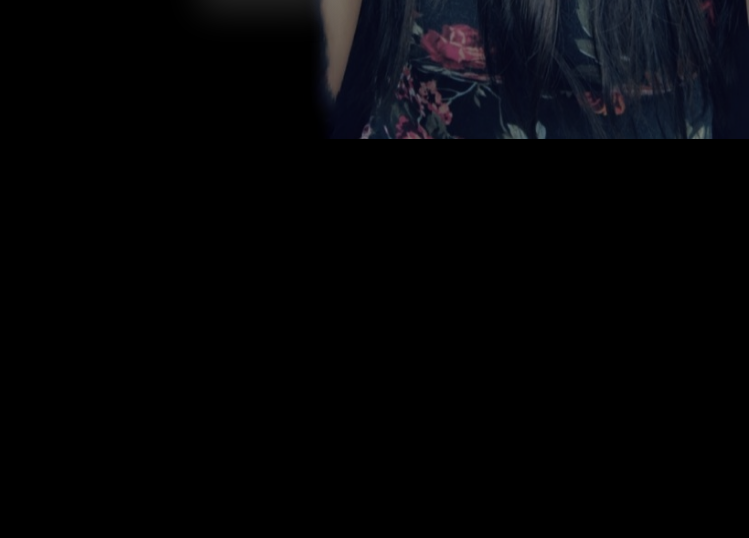
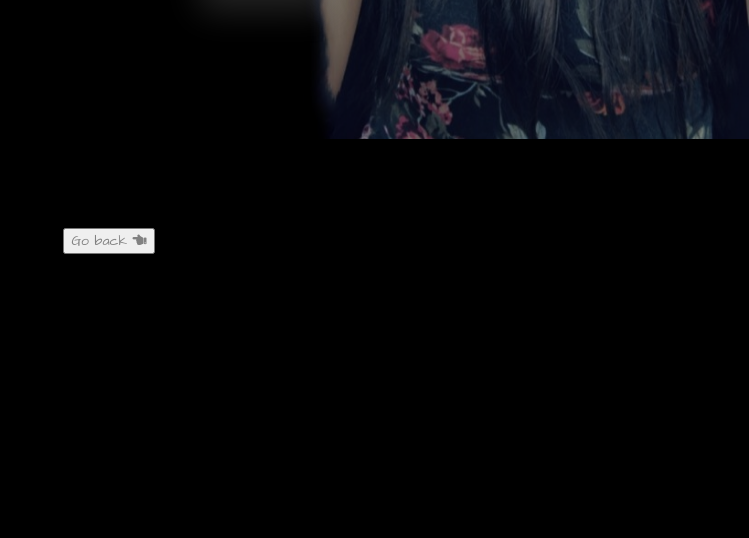
Before and after one commit to rhagerty/Personal-page, a Flask app: page / in a window 1280 px wide. Shown: the part 661-1199 px from the top of the page, without its empty margins (531-1280 px from the left). Before the commit the page ends 800 px from the top, so only its background shows below. Run offline with Flask 2, Linux system fonts and the light colour scheme; parts of the project's set-up code (start-up, migrations or seed data) failed here and were passed over; some libraries are stand-ins or nearby versions.

Commit message:
added back button

```diff
--- a/templates/home.html
+++ b/templates/home.html
@@ -80,7 +80,11 @@
 
         </div>
         {% endblock %}
-
+        <div class="row">
+            <div class="col-md-12 next">
+                <a href="/"><button class='backBtn'>Go back <i class="fas fa-hand-point-left"></i></button></a>
+            </div>
+        </div>
 
     </div>
     <script src="https://maxcdn.bootstrapcdn.com/bootstrap/3.3.7/js/bootstrap.min.js"
```
